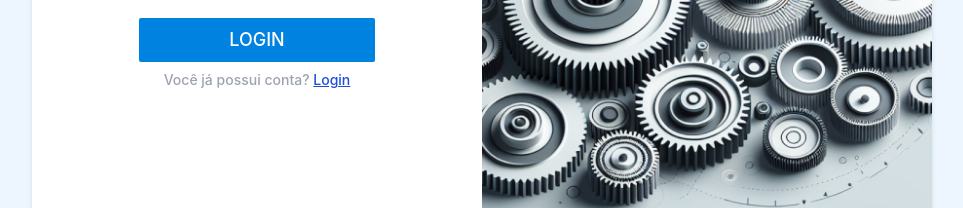
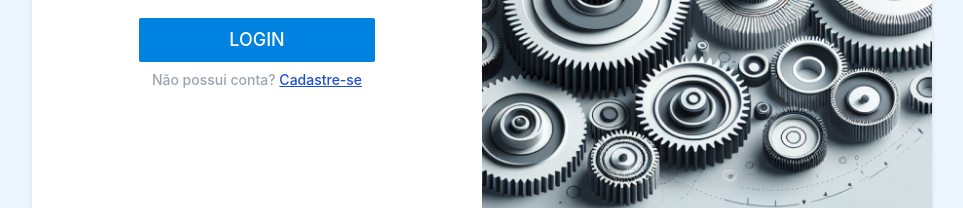
Before and after one commit to MartinsCaique/IronSyncERP-Front, a React (Vite) app: page /login in a window 1280 px wide. Shown: the part 404-612 px from the top of the page, without its empty margins (158-1121 px from the left). Built offline with nearby package versions, Linux system fonts and the light colour scheme.

Commit message:
mudanca text login

```diff
--- a/src/Pages/Login.tsx
+++ b/src/Pages/Login.tsx
@@ -112,7 +112,7 @@ export const Login = () => {
                                     size='text-lg'
                                     handleFunction={handleLogin}
                                 />
-                                <p className='mt-2 text-sm text-gray-400 font-medium'>Você já possui conta? <a className='text-blue-700 underline' href="#">Login</a></p>
+                                <p className='mt-2 text-sm text-gray-400 font-medium'>Não possui conta? <a className='text-blue-700 underline' href="#">Cadastre-se</a></p>
                             </div>
 
                             {/* Mensagem de erro */}
```
